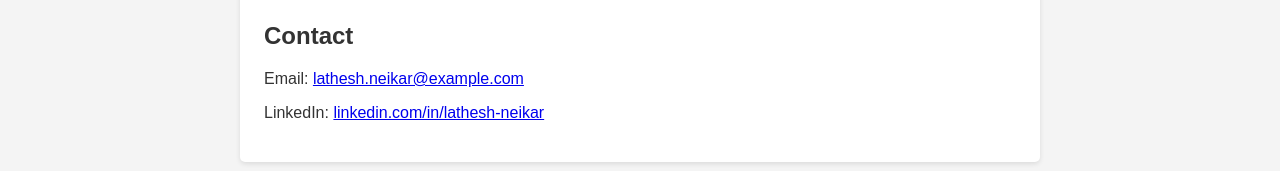
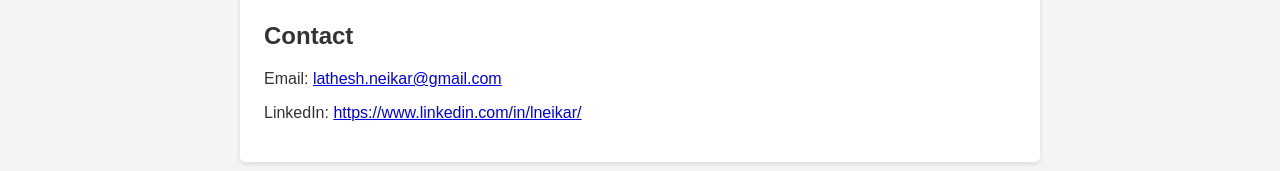
Before and after one commit to Lathesh03/My-Website, a plain HTML site: page index.html in a window 1280 px wide. Shown: the part 869-1040 px from the top of the page. Drawn offline with Linux system fonts and the light colour scheme.

Commit message:
Update index.html

```diff
--- a/index.html
+++ b/index.html
@@ -85,8 +85,8 @@
         </div>
         <div id="contact" class="section">
             <h2>Contact</h2>
-            <p>Email: <a href="mailto:lathesh.neikar@example.com">lathesh.neikar@example.com</a></p>
-            <p>LinkedIn: <a href="https://www.linkedin.com/in/lathesh-neikar" target="_blank">linkedin.com/in/lathesh-neikar</a></p>
+            <p>Email: <a href="mailto:lathesh.neikar@gmail.com">lathesh.neikar@gmail.com</a></p>
+            <p>LinkedIn: <a href="https://www.linkedin.com/in/lneikar/" target="_blank">https://www.linkedin.com/in/lneikar/</a></p>
         </div>
     </div>
     <footer>
```
